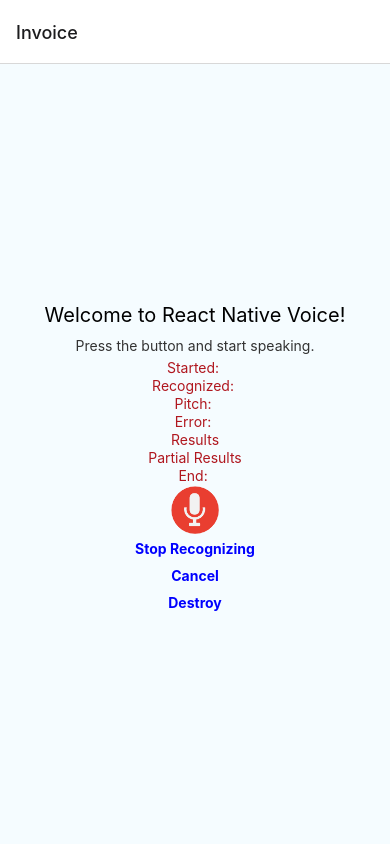
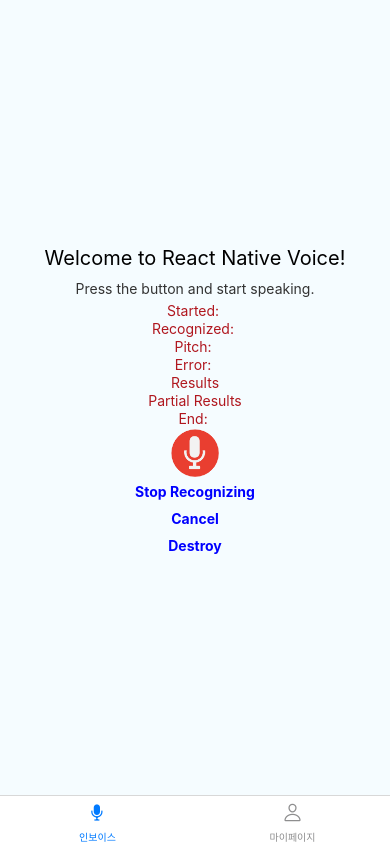
Before and after one commit to billiamchoi/voice_phishing_ai_app, a React Native app: screen / in a window 390 px wide. Built offline with nearby package versions, Linux system fonts and the light colour scheme.

Commit message:
Stack & Tab Navigator 수정

```diff
--- a/package.json
+++ b/package.json
@@ -11,13 +11,16 @@
   },
   "dependencies": {
     "@react-native-voice/voice": "^3.2.4",
+    "@react-navigation/bottom-tabs": "^6.3.2",
     "@react-navigation/native": "^6.0.11",
     "@react-navigation/native-stack": "^6.7.0",
     "react": "18.0.0",
     "react-devtools": "^4.25.0",
     "react-native": "0.69.3",
+    "react-native-responsive-screen": "^1.4.2",
     "react-native-safe-area-context": "^4.3.1",
-    "react-native-screens": "^3.15.0"
+    "react-native-screens": "^3.15.0",
+    "react-native-vector-icons": "^9.2.0"
   },
   "devDependencies": {
     "@babel/core": "^7.12.9",
--- a/src/Navigator.js
+++ b/src/Navigator.js
@@ -1,24 +1,13 @@
 import React from "react"
 import { NavigationContainer } from "@react-navigation/native"
-import { createNativeStackNavigator } from '@react-navigation/native-stack'
-import Invoice from "./components/screens/Invoice/Invoice"
-import Mypage from "./components/screens/MyPage/MyPage"
+import { Appstack } from "./components/navigations"
 
-const Stack = createNativeStackNavigator()
 
-function MyStack(props) {
-  return (
-    <Stack.Navigator initialRouteName="Invoice" >
-      <Stack.Screen name="Invoice" component={ Invoice } />
-      <Stack.Screen name="Mypage" component={ Mypage } />
-    </Stack.Navigator>
-  )
-}
 
 const RootNavigator = props => {
   return (
     <NavigationContainer>
-      <MyStack />
+      <Appstack />
     </NavigationContainer>
   )
 }
--- /dev/null
+++ b/src/components/navigations/AppStack.js
@@ -0,0 +1,32 @@
+import InvoiceStack from './InvoiceStack';
+import MyPageStack from './MyPageStack';
+import Ionicons from 'react-native-vector-icons/Ionicons';
+import { createBottomTabNavigator } from '@react-navigation/bottom-tabs';
+import { widthPercentageToDP as wp, heightPercentageToDP as hp } from 'react-native-responsive-screen';
+import React from 'react'
+
+const Tab = createBottomTabNavigator();
+
+export default function TabScreen() {
+    return (
+        <Tab.Navigator sceneContainerStyle={{ backgroundColor: 'transparent' }} initialRouteName="인보이스" screenOptions={({ route }) => ({
+            tabBarIcon: ({ focused, color, size }) => {
+                let icon = getIconForTab(route, focused);
+                return <Ionicons name={icon} size={wp(5)} color={color} />
+            }
+        })} >
+            <Tab.Screen name="인보이스" component={InvoiceStack} options={{headerShown:false}} />
+            <Tab.Screen name="마이페이지" component={MyPageStack} options={{headerShown:false}} />
+        </Tab.Navigator>
+    )
+}
+
+function getIconForTab(route, focused) {
+    let icon;
+    if (route.name === '인보이스') {
+        icon = focused ? 'mic' : 'mic-outline';
+    } else if (route.name === '마이페이지') {
+        icon = focused ? 'person' : 'person-outline';
+    }
+    return icon;
+}
--- /dev/null
+++ b/src/components/navigations/InvoiceStack.js
@@ -0,0 +1,17 @@
+import React from "react"
+import { createNativeStackNavigator } from '@react-navigation/native-stack'
+import Invoice from '../screens/Invoice/Invoice'
+
+
+const Stack = createNativeStackNavigator()
+
+function InvoiceStack(props) {
+  return (
+    <Stack.Navigator>
+      <Stack.Screen name="Invoice" component={Invoice} options={{headerShown:false}}/>
+    </Stack.Navigator>
+  )
+}
+
+
+export default InvoiceStack
--- /dev/null
+++ b/src/components/navigations/MyPageStack.js
@@ -0,0 +1,17 @@
+import React from "react"
+import { createNativeStackNavigator } from '@react-navigation/native-stack'
+import Mypage from "../screens/MyPage/MyPage"
+
+
+const Stack = createNativeStackNavigator()
+
+function MyPageStack(props) {
+  return (
+    <Stack.Navigator>
+      <Stack.Screen name="Mypage" component={Mypage} options={{headerShown:false}}/>
+    </Stack.Navigator>
+  )
+}
+
+
+export default MyPageStack
--- /dev/null
+++ b/src/components/navigations/index.js
@@ -0,0 +1,9 @@
+export const Appstack = require('./AppStack').default
+export const InvoiceStack = require('./InvoiceStack').default
+export const MyPageStack = require('./MyPageStack').default
+
+export default {
+  Appstack,
+  InvoiceStack,
+  MyPageStack
+}
```
Also changed, not shown: src/TabScreen.js (deleted), 3 other files (tests, documents, lock files or other folders).
